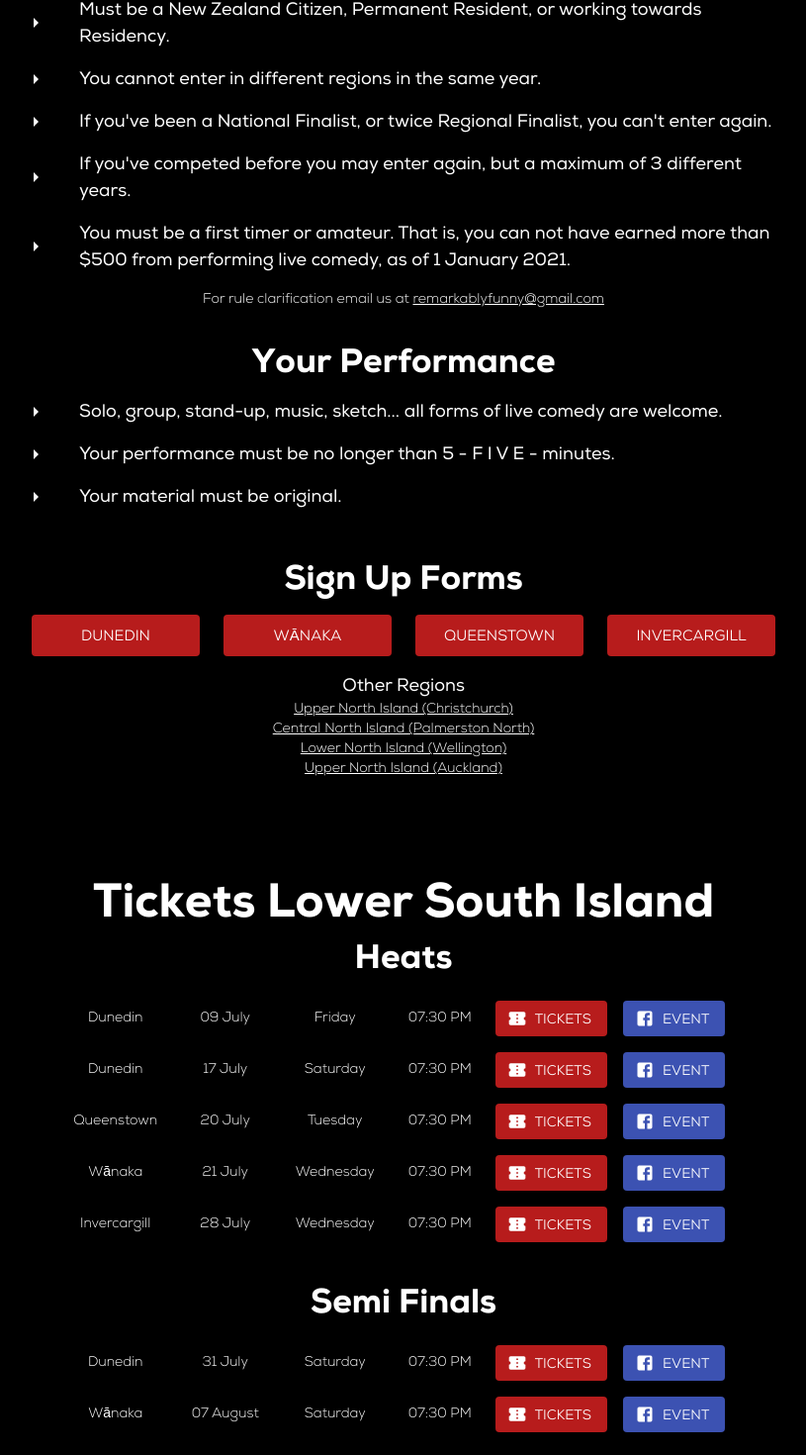
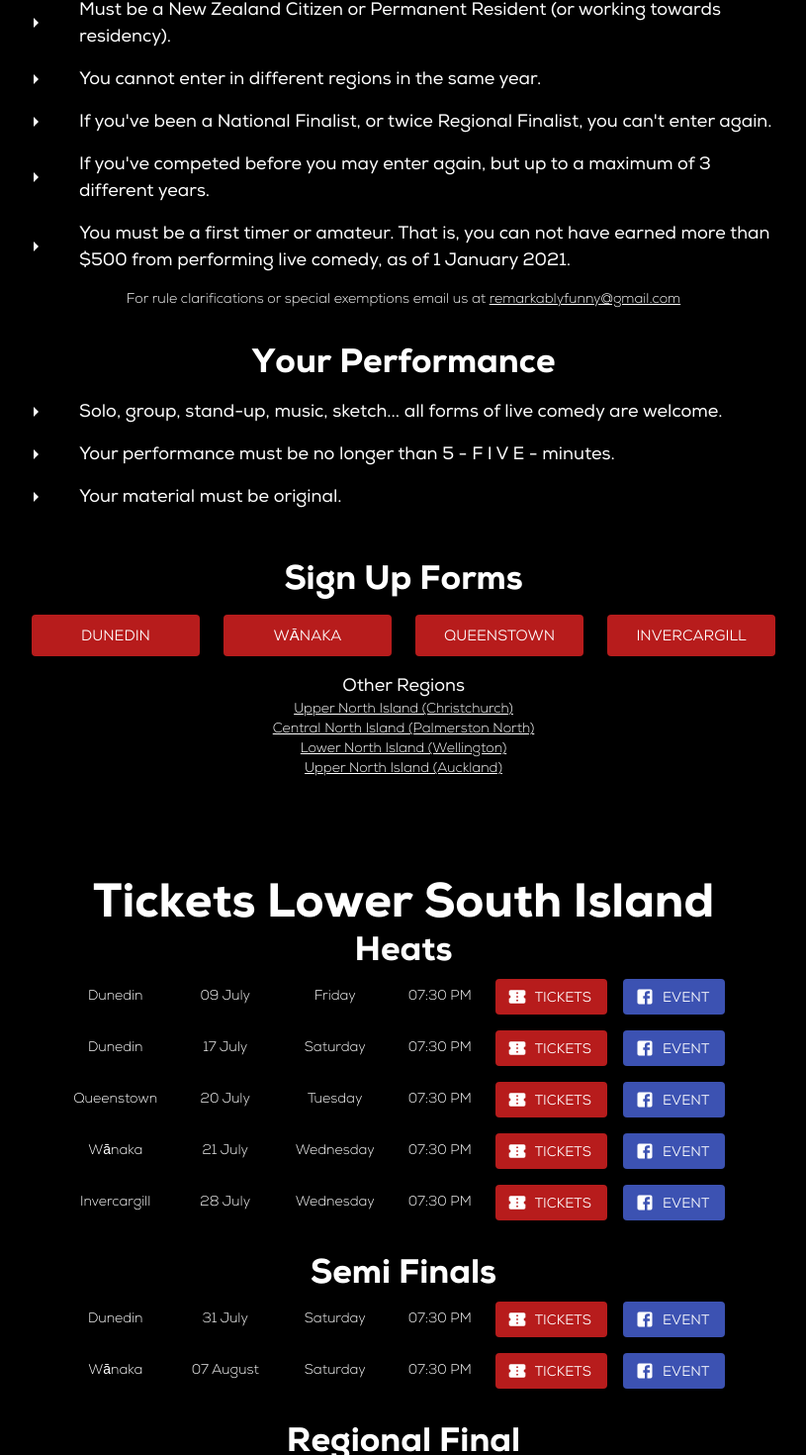
Before and after one commit to rcrimp/raw-comedy-website, a React (Create React App) app: page / in a window 1280 px wide. Shown: the part 2639-4109 px from the top of the page at 99% size, without its empty margins (232-1047 px from the left). Built offline with nearby package versions, Linux system fonts and the light colour scheme.

Commit message:
small changes

```diff
--- a/src/components/HomePage.tsx
+++ b/src/components/HomePage.tsx
@@ -27,7 +27,7 @@ const HomePage = () => {
 				<FullScreenContainer stretch={false} shrink={true} anchor={'about'} content={<About />} />
 				<FullScreenContainer stretch={true} anchor={'ad'} content={<Signup />} />
 				<FullScreenContainer stretch={false} shrink={true} anchor={'compete'} content={<SignupForms />} />
-				<FullScreenContainer stretch={true} anchor={'tickets'} content={<Tickets />} />
+				<FullScreenContainer stretch={false} shrink={true} anchor={'tickets'} content={<Tickets />} />
 				<FullScreenContainer stretch={false} shrink={true} anchor={'gallery'} content={<Images />} />
 				<Footer />
 			</ParallaxProvider>
--- a/src/components/SignupForms.tsx
+++ b/src/components/SignupForms.tsx
@@ -94,14 +94,14 @@ const SignupForms = () => {
 						<Typography className={classes.text} align="center" variant="h3">To Compete</Typography>
 					</div>
 					<List className={classes.list} dense={true}>
-						{generateListItem("Must be a New Zealand Citizen, Permanent Resident, or working towards Residency.")}
+						{generateListItem("Must be a New Zealand Citizen or Permanent Resident (or working towards residency).")}
 						{generateListItem("You cannot enter in different regions in the same year.")}
 						{generateListItem("If you've been a National Finalist, or twice Regional Finalist, you can't enter again.")}
-						{generateListItem("If you've competed before you may enter again, but a maximum of 3 different years.")}
+						{generateListItem("If you've competed before you may enter again, but up to a maximum of 3 different years.")}
 						{generateListItem("You must be a first timer or amateur. That is, you can not have earned more than $500 from performing live comedy, as of 1 January 2021.")}
           </List>
 					<Typography className={classes.text} variant="body2">
-						For rule clarification email us at <a className={classes.link} href="mailto:remarkablyfunny@gmail.com">remarkablyfunny@gmail.com</a>
+						For rule clarifications or special exemptions email us at <a className={classes.link} href="mailto:remarkablyfunny@gmail.com">remarkablyfunny@gmail.com</a>
 					</Typography>
 				</div>
 
--- a/src/components/Tickets.tsx
+++ b/src/components/Tickets.tsx
@@ -18,7 +18,7 @@ const useStyles = makeStyles((theme) => ({
 		flexDirection: "column",
 		alignItems: "center",
 		justifyContent: "stretch",
-		minHeight: "100vh",
+		// minHeight: "100vh",
 		paddingTop: "64px",
 	},
 	title: {
@@ -187,13 +187,18 @@ const Tickets = () => {
 			<div>
 				<Typography className={classes.title} align="center" variant="h3">Tickets Lower South Island</Typography>
 			</div>
-
+			<div>
 				<Typography className={classes.title} align="center" variant="h4">Heats</Typography>
 				{generateEventFlex(allEvents.filter((e) => e.type==='Heat'))}
+			</div>
+			<div>
 				<Typography className={classes.title} align="center" variant="h4">Semi Finals</Typography>
 				{generateEventFlex(allEvents.filter((e) => e.type==='Semi Final'))}
+			</div>
+			<div>
 				<Typography className={classes.title} align="center" variant="h4">Regional Final</Typography>
 				{generateEventFlex(allEvents.filter((e) => e.type==='Regional Final'))}
+			</div>
 		</div>
 
 	);
```
Lines whose indentation alone changed are shown as unchanged.
